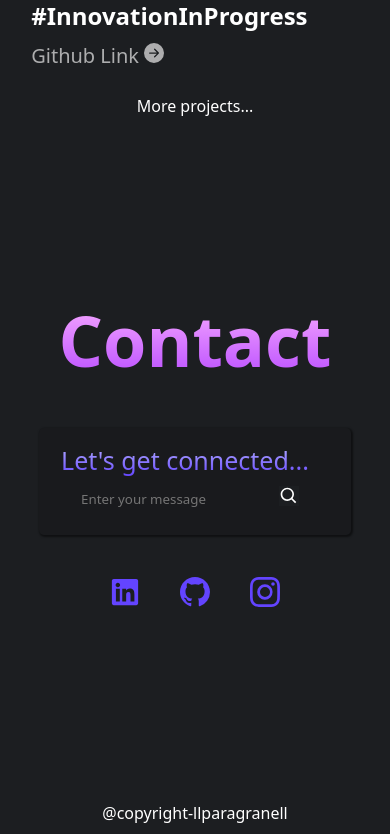
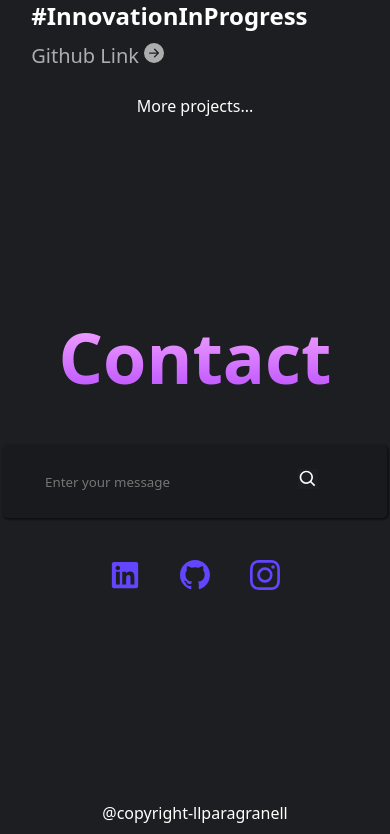
Before and after one commit to llparagranell/Work-Sample, a React (Create React App) app: page / in a window 390 px wide. Shown: the part 3671-4505 px from the top of the page. Built offline with nearby package versions, Linux system fonts and the light colour scheme.

Commit message:
new changess

```diff
--- a/src/components/contact.css
+++ b/src/components/contact.css
@@ -65,9 +65,17 @@
 
 }
 @media screen and (max-width:525px) {
-    .con{
+    .con {
         flex-direction: column;
         padding: 15px 22px;
+        width: 340px;
+    }
+    .search {
+
+        width: 70vw;
+    }
+    .con p{
+        display: none;
     }
     .search input{
         width: fit-content;
```
